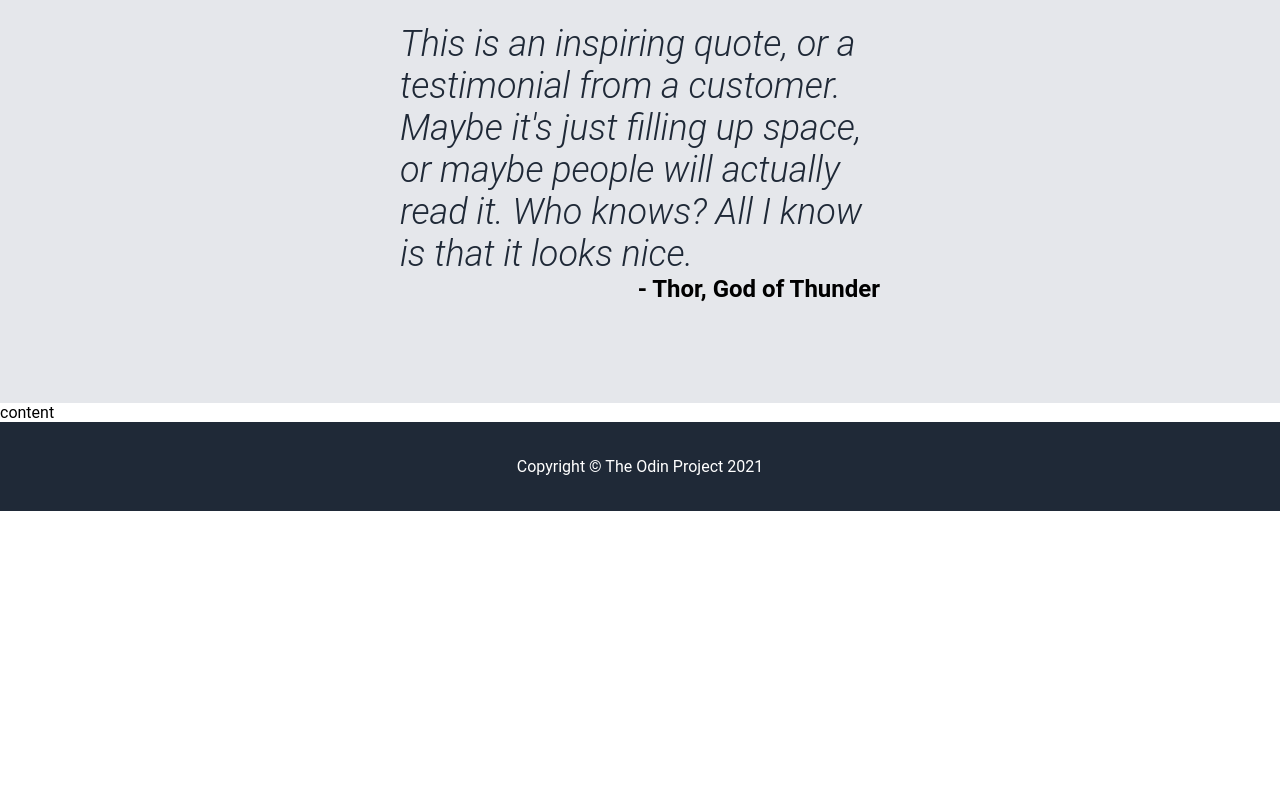
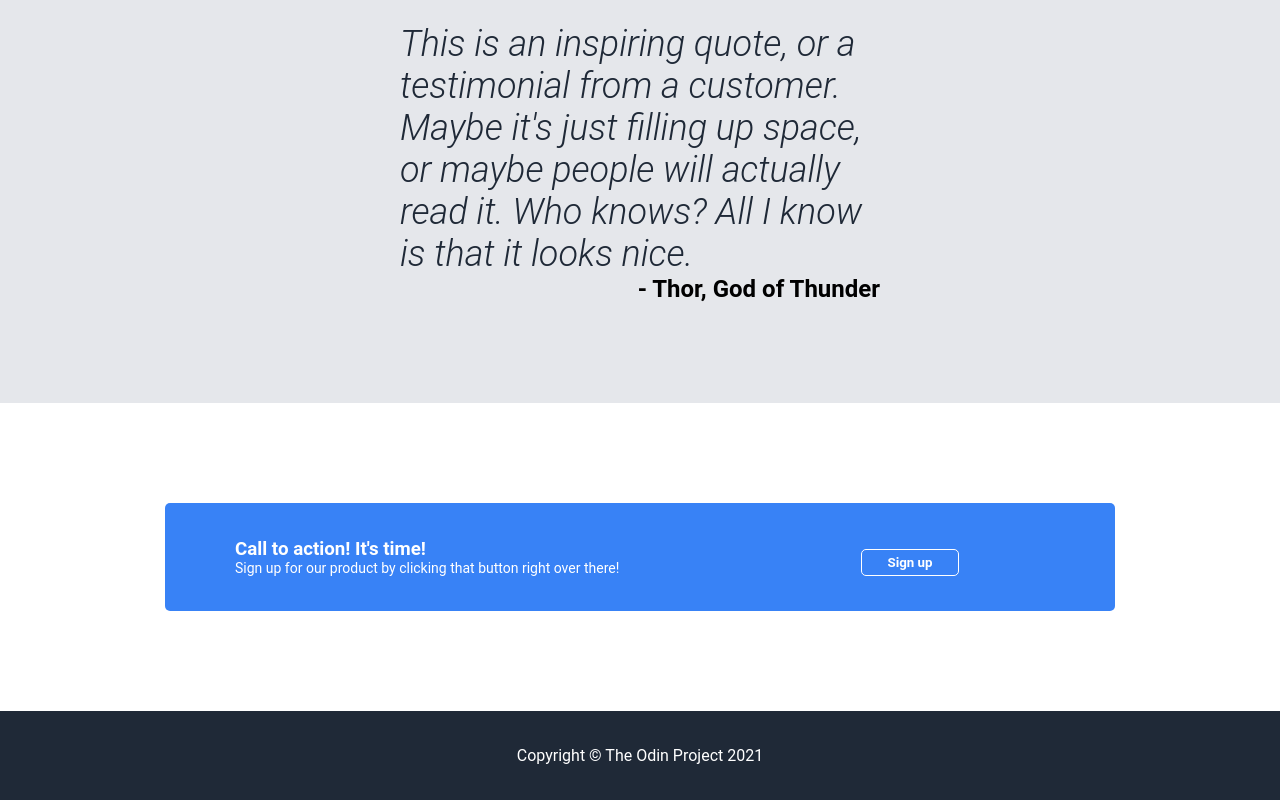
Before and after one commit to madbark67/landing_page, a plain HTML site: page index.html in a window 1280 px wide. Shown: the part 980-1780 px from the top of the page. Before the commit the page ends 1491 px from the top, so only its background shows below. Drawn offline with Linux system fonts and the light colour scheme.

Commit message:
Complete call to action section and finalize page
Completed the final section of the page implementing CSS flexbox, font and color styling

```diff
--- a/index.html
+++ b/index.html
@@ -60,11 +60,22 @@
         </div>
     </div>
     <div class="content_two">
-        <p id="quote">This is an inspiring quote, or a testimonial from a customer. Maybe it's just filling up space, or maybe people will actually read it. Who knows? All I know is that it looks nice.</p>
+        <p id="quote">This is an inspiring quote, or a testimonial from a customer. Maybe it's just filling up space, or
+            maybe people will actually read it. Who knows? All I know is that it looks nice.</p>
         <h2 id="person">- Thor, God of Thunder</h2>
     </div>
 
-    <div class="content_three">content</div>
+    <div class="content_three">
+        <div class="box">
+            <div class="call">
+                <h3>Call to action! It's time!</h3>
+                <p class="bottom_text">Sign up for our product by clicking that button right over there!</p>
+            </div>
+            <div class="call_button">
+                <button class="button_one button_two">Sign up</button>
+            </div>
+        </div>
+    </div>
 
     <div class="footer">
         <p>Copyright &copy The Odin Project 2021</p>
--- a/style.css
+++ b/style.css
@@ -23,7 +23,12 @@
     justify-content: center;
 }
 
-.content_three {}
+.content_three {
+    padding: 100px 0;
+    display: flex;
+    justify-content: center;
+    align-items: center;
+}
 
 
 .footer {
@@ -110,3 +115,32 @@ font-style: italic;
 #person {
     align-self: flex-end;
 }
+
+.box {
+    background-color: #3882F6;
+    box-sizing: border-box;
+    border-radius: 5px;
+    padding: 35px 70px;
+    width: 950px;
+    color: white;
+    display: flex;
+}
+
+.call {
+    flex: 2;
+}
+
+.call_button {
+    flex: 1;
+    display: flex;
+    justify-content: center;
+    align-items: center;
+}
+
+.bottom_text {
+    font-size: 14px;
+}
+
+.button_two {
+    border: 1.5px solid white;
+}
```
